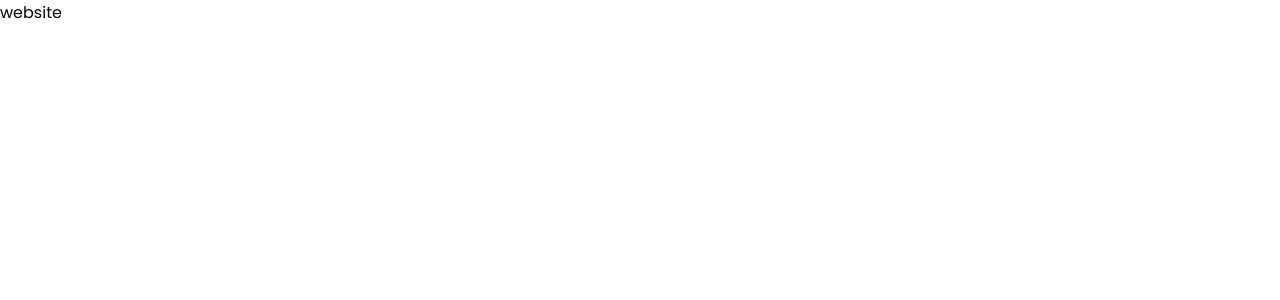
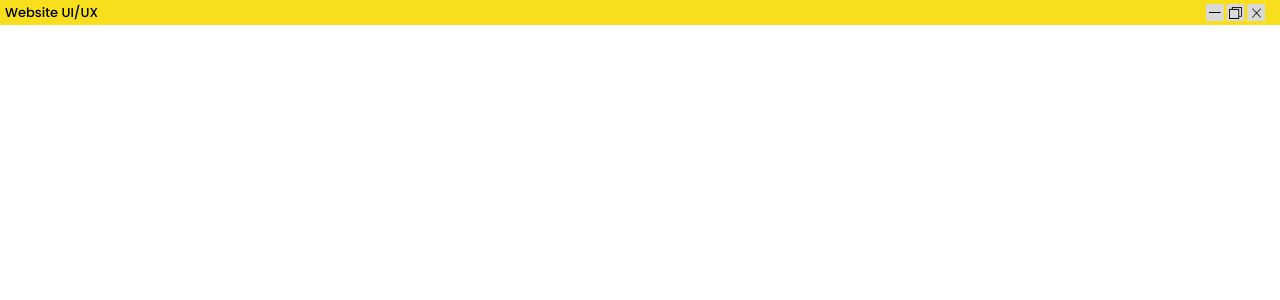
Before and after one commit to yashika0432/PORTFOLIO, a React (Create React App) app in the folder frontend/: page /webdev in a window 1280 px wide. Shown: the top 300 px of the page. Built offline with nearby package versions, Linux system fonts and the light colour scheme.

Commit message:
start webdev

```diff
--- a/frontend/src/pages/webdev.jsx
+++ b/frontend/src/pages/webdev.jsx
@@ -1,7 +1,14 @@
 import "../style/webdev.css";
 
 function Webdevelopment() {
-  return <>website</>;
+  return (
+    <div>
+      <div className="tabwebdev">
+        <p>Website UI/UX</p>
+        <img src="/tab icon.png" alt="tab icon" />
+      </div>
+    </div>
+  );
 }
 
 export default Webdevelopment;
--- a/frontend/src/style/posters.css
+++ b/frontend/src/style/posters.css
@@ -15,11 +15,12 @@
 .tabposters p {
   font-weight: 500;
   font-size: 13px;
-  margin-left: 15px;
+  margin-left: 0px;
   padding: 5px;
 }
 .tabposters img {
   height: 1.1rem;
+  margin-right: 15px;
 }
 
 .parts {
--- a/frontend/src/style/webdev.css
+++ b/frontend/src/style/webdev.css
@@ -0,0 +1,17 @@
+.tabwebdev {
+  width: 100vw;
+  background-color: #f7df1e;
+  display: flex;
+  justify-content: space-between;
+  align-items: center;
+}
+.tabwebdev p {
+  font-weight: 500;
+  font-size: 13px;
+  margin-left: 0;
+  padding: 5px;
+}
+.tabwebdev img {
+  height: 1.1rem;
+  margin-right: 15px;
+}
```
